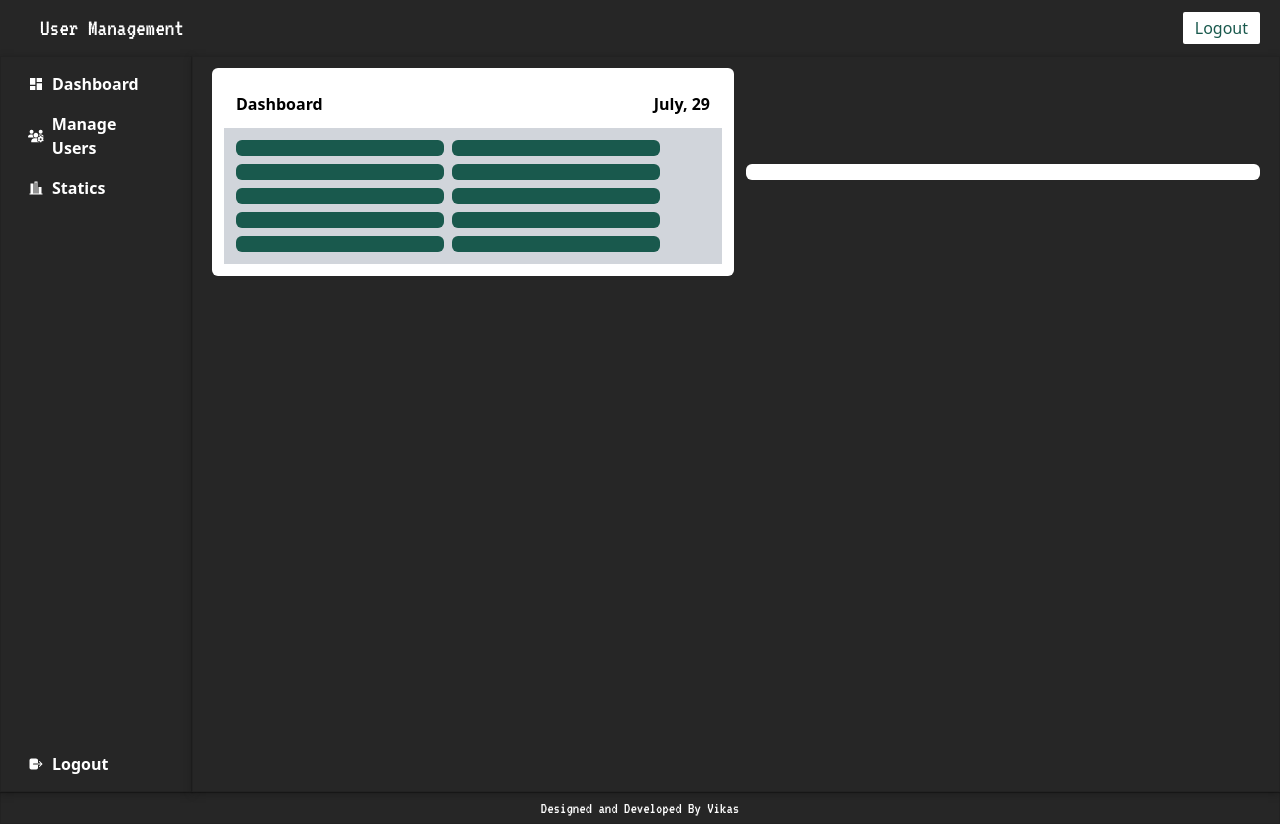
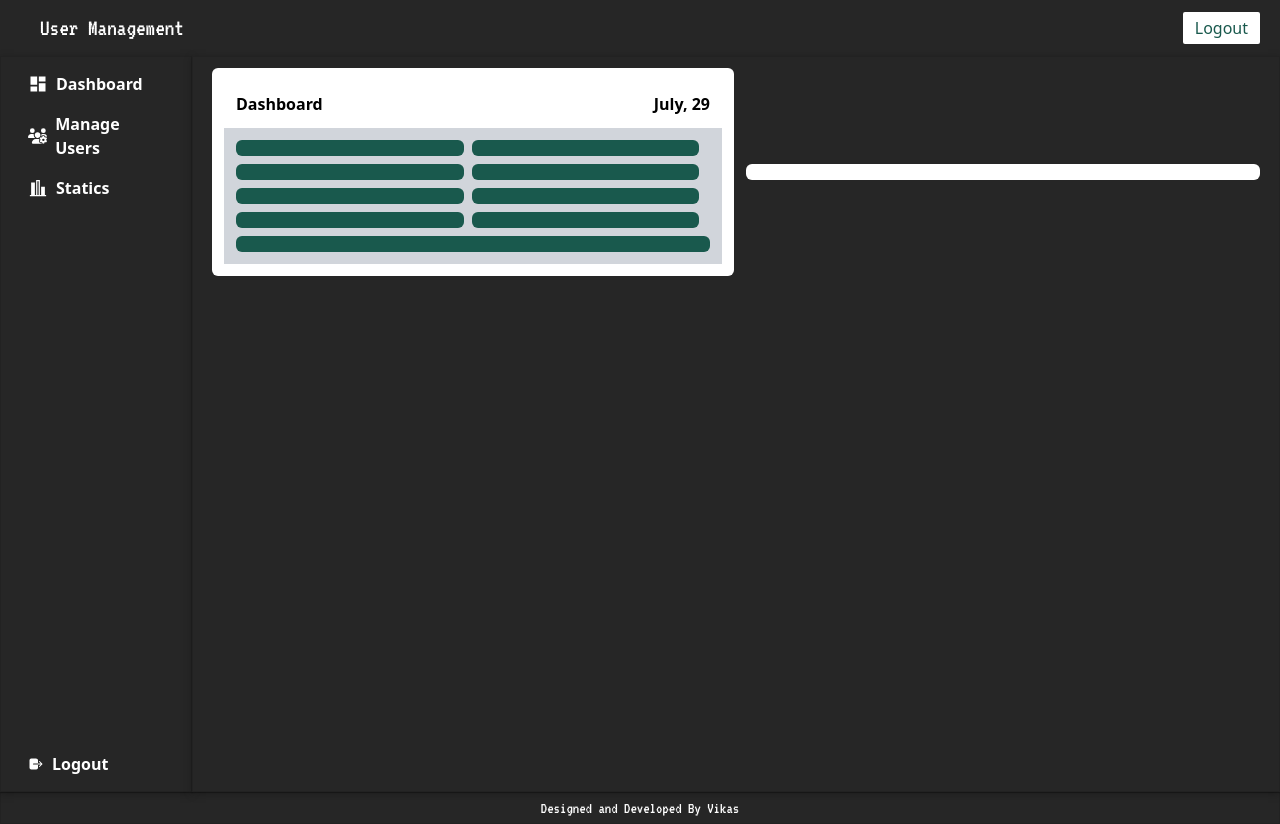
Before and after one commit to vkskumarthakur/React-User-Dashboard, a React (Vite) app: page / in a window 1280 px wide. Built offline with nearby package versions, Linux system fonts and the light colour scheme; a web font is replaced by a local one.

Commit message:
activeClass added for the active routes

```diff
--- a/src/components/Dashboard.jsx
+++ b/src/components/Dashboard.jsx
@@ -13,17 +13,15 @@ const Dashboard = () => {
             </div>
             </div>
             <div className="bg-gray-300 p-3 flex flex-wrap justify-start gap-2 items-center">
-                <div className="bg-[#19594D] p-2 rounded-md min-w-52"></div>
-                <div className="bg-[#19594D] p-2 rounded-md min-w-52"></div>
-                <div className="bg-[#19594D] p-2 rounded-md min-w-52"></div>
-                <div className="bg-[#19594D] p-2 rounded-md min-w-52"></div>
-                <div className="bg-[#19594D] p-2 rounded-md min-w-52"></div>
-                <div className="bg-[#19594D] p-2 rounded-md min-w-52"></div>
-                <div className="bg-[#19594D] p-2 rounded-md min-w-52"></div>
-                <div className="bg-[#19594D] p-2 rounded-md min-w-52"></div>
-                <div className="bg-[#19594D] p-2 rounded-md min-w-52"></div>
-                <div className="bg-[#19594D] p-2 rounded-md min-w-52"></div>
-
+                <div className="bg-[#19594D] p-2 rounded-md min-w-[48%]"></div>
+                <div className="bg-[#19594D] p-2 rounded-md min-w-[48%]"></div>
+                <div className="bg-[#19594D] p-2 rounded-md min-w-[48%]"></div>
+                <div className="bg-[#19594D] p-2 rounded-md min-w-[48%]"></div>
+                <div className="bg-[#19594D] p-2 rounded-md min-w-[48%]"></div>
+                <div className="bg-[#19594D] p-2 rounded-md min-w-[48%]"></div>
+                <div className="bg-[#19594D] p-2 rounded-md min-w-[48%]"></div>
+                <div className="bg-[#19594D] p-2 rounded-md min-w-[48%]"></div>
+                <div className="bg-[#19594D] p-2 rounded-md flex-1 min-w-[48%]"></div>
             </div>
         </div>
         <div className="bg-white p-2 rounded-md flex-1">
--- a/src/components/Sidebar.jsx
+++ b/src/components/Sidebar.jsx
@@ -3,31 +3,50 @@ import { MdDashboard } from "react-icons/md";
 import { FaUsersGear } from "react-icons/fa6";
 import { LiaChartBar } from "react-icons/lia";
 import { IoLogOut } from "react-icons/io5";
-import { Link } from 'react-router-dom';
+import { NavLink } from 'react-router-dom';
 
 const Sidebar = () => {
+    const getActiveClass = (isActive) => (
+        isActive ? 'bg-[#19594D] text-black' : 'text-white'
+    );
+
     return (
         <aside className="bg-[#262626] py-3 px-5 box-shadow-new w-[15%]" style={{ minHeight: `calc(100vh - 56px - 32px)` }}>
             <div style={{ minHeight: "inherit" }}>
                 <ul className="flex flex-col gap-2" style={{ minHeight: "inherit" }}>
-                <Link to="/dashboard">
-                    <li className="flex items-center justify-start gap-2 hover:bg-[#19594D] hover:cursor-pointer rounded-sm py-1 px-2 group bg-transparent transition-colors duration-100 delay-100">
-                        <MdDashboard className="text-white group-hover:text-white group-hover:scale-110 transition-transform duration-1000" />
-                        <span className="text-white font-semibold group-hover:text-white">Dashboard</span>
-                    </li>
-                    </Link>
-                        <Link to="/manage-users">
-                    <li className="flex items-center justify-start gap-2 transition-all delay-50 hover:bg-[#19594D] hover:cursor-pointer rounded-sm py-1 px-2 group bg-transparent transition-colors duration-100 delay-100">
-                        <FaUsersGear className="text-white group-hover:text-white" />
-                        <span className="text-white font-semibold group-hover:text-white">Manage Users</span>
-                    </li>
-                    </Link>
-                    <Link to="/statics">
-                    <li className="flex items-center justify-start gap-2 transition-all delay-50 hover:bg-[#19594D] hover:cursor-pointer rounded-sm py-1 px-2 group bg-transparent transition-colors duration-100 delay-100">
-                        <LiaChartBar className="text-white group-hover:text-white" />
-                        <span className="text-white font-semibold group-hover:text-white">Statics</span>
-                    </li>
-                    </Link>
+                    <NavLink
+                        to="/dashboard"
+                        className={({ isActive }) => `flex items-center justify-start gap-2 transition-all delay-50 rounded-sm py-1 px-2 group transition-colors duration-100 ${getActiveClass(isActive)}`}
+                    >
+                        {({ isActive }) => (
+                            <>
+                                <MdDashboard className={`text-xl group-hover:text-white ${isActive ? 'text-white' : 'text-white'}`} />
+                                <span className={`font-semibold group-hover:text-white ${isActive ? 'text-white' : 'text-white'}`}>Dashboard</span>
+                            </>
+                        )}
+                    </NavLink>
+                    <NavLink
+                        to="/manage-users"
+                        className={({ isActive }) => `flex items-center justify-start gap-2 transition-all delay-50 rounded-sm py-1 px-2 group transition-colors duration-100 ${getActiveClass(isActive)}`}
+                    >
+                        {({ isActive }) => (
+                            <>
+                                <FaUsersGear className={`text-xl group-hover:text-white ${isActive ? 'text-white' : 'text-white'}`} />
+                                <span className={`font-semibold group-hover:text-white ${isActive ? 'text-white' : 'text-white'}`}>Manage Users</span>
+                            </>
+                        )}
+                    </NavLink>
+                    <NavLink
+                        to="/statics"
+                        className={({ isActive }) => `flex items-center justify-start gap-2 transition-all delay-50 rounded-sm py-1 px-2 group transition-colors duration-100 ${getActiveClass(isActive)}`}
+                    >
+                        {({ isActive }) => (
+                            <>
+                                <LiaChartBar className={`text-xl group-hover:text-white ${isActive ? 'text-white' : 'text-white'}`} />
+                                <span className={`font-semibold group-hover:text-white ${isActive ? 'text-white' : 'text-white'}`}>Statics</span>
+                            </>
+                        )}
+                    </NavLink>
                     <li className="flex items-center justify-start gap-2 transition-all delay-50 hover:bg-red-500 hover:cursor-pointer rounded-sm py-1 px-2 group bg-transparent transition-colors duration-100 delay-100 mt-auto">
                         <IoLogOut className="text-white group-hover:text-white" />
                         <span className="text-white font-semibold group-hover:text-white">Logout</span>
```
